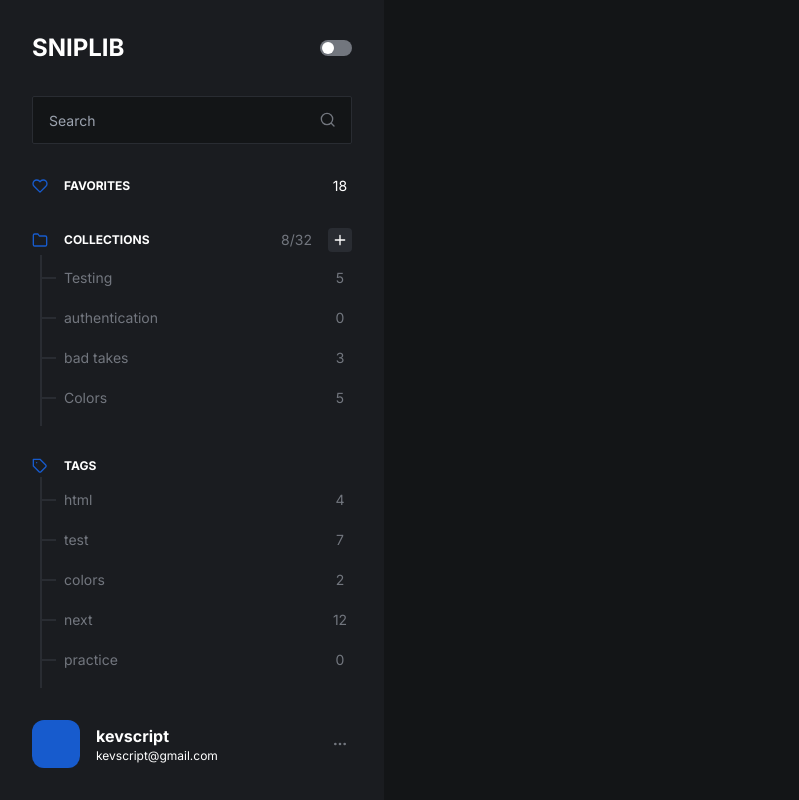
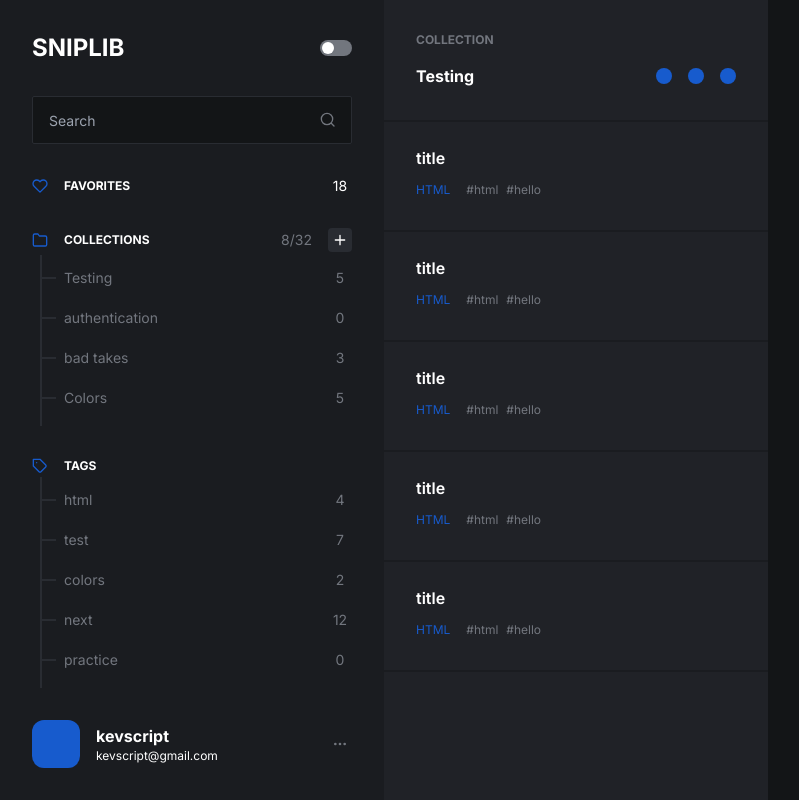
Before and after one commit to kevscript/SnipLib2, a Next.js app: page / in a window 1280 px wide. Shown: the whole page, without its empty margins (0-799 px from the left). Built offline with nearby package versions, Linux system fonts and the light colour scheme.

Commit message:
ui: snipbar overall looks

```diff
--- /dev/null
+++ b/components/Snipbar/SnipItem.tsx
@@ -0,0 +1,28 @@
+import { Snippet } from "@/mocks/snippets";
+
+export type SnipItemProps = {
+  snippet: Snippet;
+};
+
+const SnipItem = ({ snippet }: SnipItemProps) => {
+  return (
+    <li
+      className="flex flex-col w-full px-8 pt-6 pb-8 border-b-2 cursor-pointer border-carbon-600 group bg-carbon-500 hover:bg-carbon-400"
+      key={snippet.id}
+    >
+      <span className="font-semibold">{snippet.title}</span>
+      <div className="flex mt-3 flex-nowrap">
+        <span className="text-xs text-marine">{snippet.language}</span>
+        <ul className="flex items-baseline ml-4 flex-nowrap gap-x-2">
+          {snippet.tags.map((tag, i) => (
+            <li className="text-xs text-carbon-300" key={i + tag}>
+              #{tag}
+            </li>
+          ))}
+        </ul>
+      </div>
+    </li>
+  );
+};
+
+export default SnipItem;
--- /dev/null
+++ b/components/Snipbar/SnipbarHeader.tsx
@@ -0,0 +1,21 @@
+export type SnipbarHeaderProps = {};
+
+const SnipbarHeader = ({}: SnipbarHeaderProps) => {
+  return (
+    <div className="flex flex-col px-8 pb-8">
+      <span className="text-xs font-bold uppercase text-carbon-300">
+        Collection
+      </span>
+      <div className="flex justify-between mt-4 flex-nowrap">
+        <span className="font-bold">Testing</span>
+        <ul className="flex items-center flex-nowrap gap-x-4">
+          <li className="w-4 h-4 rounded-full cursor-pointer bg-marine-500"></li>
+          <li className="w-4 h-4 rounded-full cursor-pointer bg-marine-500"></li>
+          <li className="w-4 h-4 rounded-full cursor-pointer bg-marine-500"></li>
+        </ul>
+      </div>
+    </div>
+  );
+};
+
+export default SnipbarHeader;
--- /dev/null
+++ b/components/Snipbar/index.tsx
@@ -0,0 +1,21 @@
+import { collections } from "@/mocks/collections";
+import SnipbarHeader from "./SnipbarHeader";
+import SnipItem from "./SnipItem";
+
+export type SnipbarProps = {};
+
+const Snipbar = ({}: SnipbarProps) => {
+  return (
+    <div className="flex flex-col h-screen pt-8 overflow-hidden w-96 bg-carbon-500">
+      <SnipbarHeader />
+      <div className="w-full h-[2px] bg-carbon-600"></div>
+      <ul className="flex flex-col flex-1 overflow-y-auto">
+        {collections[0].snippets.map((snippet, i) => (
+          <SnipItem key={snippet.id} snippet={snippet} />
+        ))}
+      </ul>
+    </div>
+  );
+};
+
+export default Snipbar;
--- a/pages/index.tsx
+++ b/pages/index.tsx
@@ -1,10 +1,13 @@
 import Sidebar from "@/components/Sidebar";
+import Snipbar from "@/components/Snipbar";
 import type { NextPage } from "next";
+import { useState } from "react";
 
 const Home: NextPage = () => {
   return (
     <div className="flex w-screen h-screen overflow-x-hidden bg-carbon-700 flex-nowrap">
       <Sidebar />
+      <Snipbar />
     </div>
   );
 };
```
